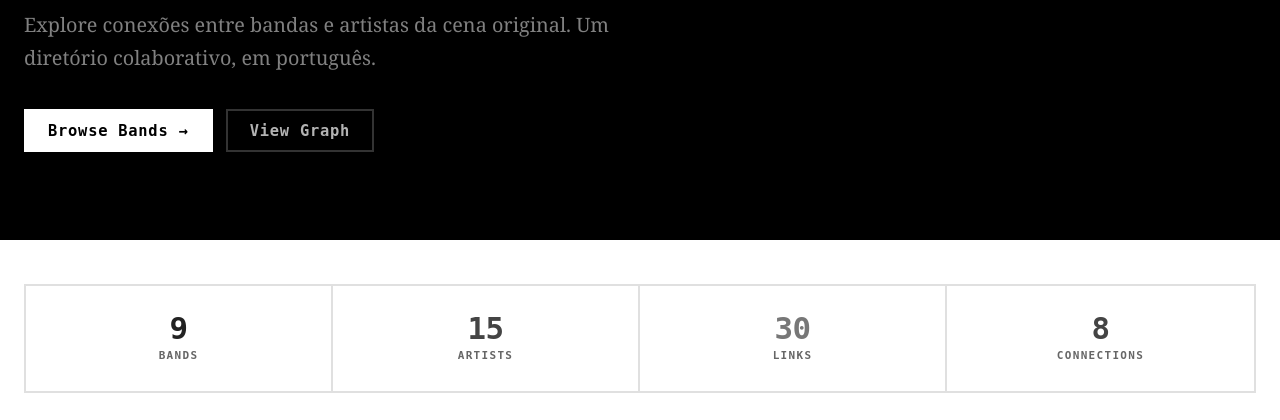
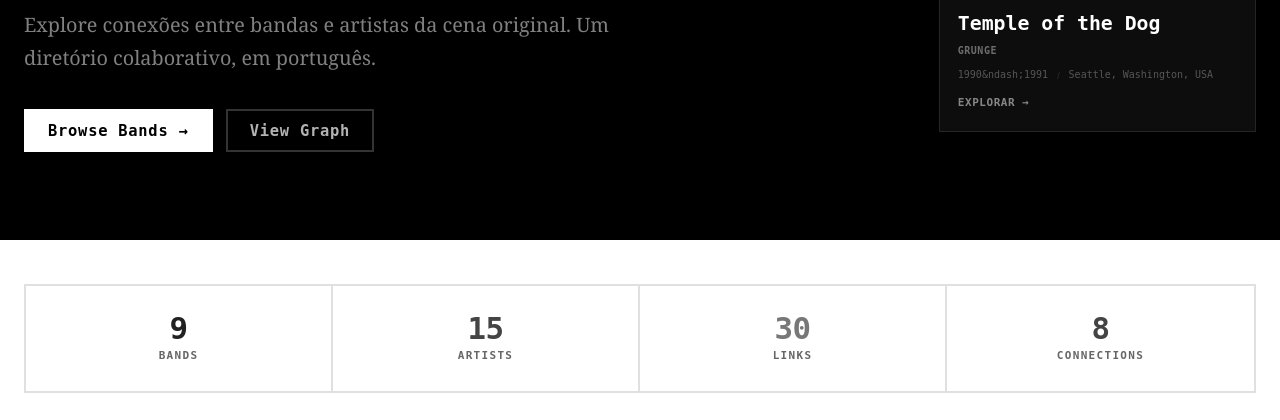
Before and after one commit to thiagogaspar/lista, a Laravel app: page / in a window 1280 px wide. Shown: the part 370-790 px from the top of the page. Run offline with Laravel 12, Linux system fonts and the light colour scheme; data comes from the database, SQL or seed files in the repository; style sheets or scripts are compiled from the project's sources; some libraries are stand-ins or nearby versions; some web fonts are replaced.

Commit message:
feat: featured band card on hero right side
Show random band on the right side of the home hero with
photo, name, genres, year, origin, and explore link.

```diff
--- a/resources/views/home.blade.php
+++ b/resources/views/home.blade.php
@@ -24,6 +24,8 @@
 <!-- Hero tipográfico — estilo newspaper -->
 <section class="home-hero -mx-4 -mt-6 mb-10 bg-black">
     <div class="max-w-6xl mx-auto px-4 w-full py-16 sm:py-20">
+        <div class="lg:flex lg:items-center lg:gap-12 xl:gap-16">
+            <div class="flex-1 min-w-0">
                 <p class="font-display text-xs font-bold tracking-[0.2em] uppercase text-white/40 mb-4">Diretório Colaborativo</p>
                 <h1 class="text-5xl sm:text-7xl md:text-8xl font-black text-white leading-none tracking-tight max-w-4xl">
                     Música Local.<br>
@@ -35,6 +37,37 @@
                 <div class="flex flex-wrap items-center gap-3 mt-8">
                     <a href="{{ route('bands.index') }}" class="btn text-sm bg-white text-black border-white hover:bg-white/90 tracking-wider font-bold">{{ __('common.home.browse_bands') }} &rarr;</a>
                     <a href="{{ route('genealogy') }}" class="btn text-sm text-white/70 border-2 border-white/20 hover:border-white/50 hover:text-white tracking-wider font-bold">{{ __('common.home.view_graph') }}</a>
+                </div>
+            </div>
+            @if($heroBand)
+            <div class="shrink-0 mt-8 lg:mt-0 lg:w-72">
+                <div class="border border-white/10 bg-white/5 p-4 group hover:bg-white/[7%] transition-colors">
+                    <p class="font-display text-[10px] font-bold tracking-[0.15em] uppercase text-white/30 mb-3">Banda em Destaque</p>
+                    @if($heroBand->photo)
+                    <img src="{{ img_url($heroBand->photo) }}" alt="{{ $heroBand->name }}" class="w-full aspect-[3/2] object-cover border border-white/10" loading="lazy">
+                    @else
+                    <div class="w-full aspect-[3/2] bg-white/5 border border-white/10 flex items-center justify-center text-white/20 font-display text-4xl font-black">{{ $heroBand->name[0] }}</div>
+                    @endif
+                    <h3 class="font-display font-bold text-lg text-white mt-3 leading-tight">{{ $heroBand->name }}</h3>
+                    <div class="flex flex-wrap items-center gap-x-2 gap-y-1 mt-1.5">
+                        @foreach($heroBand->genres->take(2) as $genre)
+                        <span class="font-display text-[10px] font-bold tracking-wider uppercase text-white/40">{{ $genre->name }}</span>
+                        @if(!$loop->last)<span class="text-white/20 text-[8px]">|</span>@endif
+                        @endforeach
+                    </div>
+                    <div class="flex items-center gap-2 mt-2">
+                        @if($heroBand->formed_year)
+                        <span class="font-display text-[10px] text-white/30">{{ $heroBand->formed_year }}{{ $heroBand->dissolved_year ? '&ndash;'.$heroBand->dissolved_year : '' }}</span>
+                        @endif
+                        @if($heroBand->origin)
+                        <span class="text-white/15 text-[8px]">/</span>
+                        <span class="font-display text-[10px] text-white/30">{{ $heroBand->origin }}</span>
+                        @endif
+                    </div>
+                    <a href="{{ route('bands.show', $heroBand) }}" class="inline-block mt-3 font-display text-[11px] font-bold tracking-wider uppercase text-white/50 hover:text-white transition-colors">Explorar &rarr;</a>
+                </div>
+            </div>
+            @endif
         </div>
     </div>
 </section>
```
Lines whose indentation alone changed are shown as unchanged.
